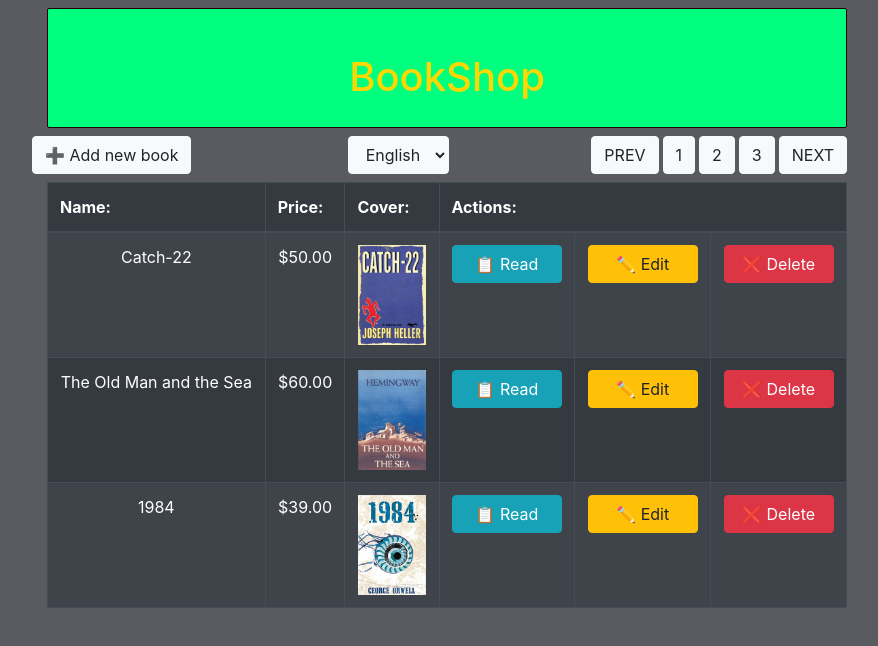
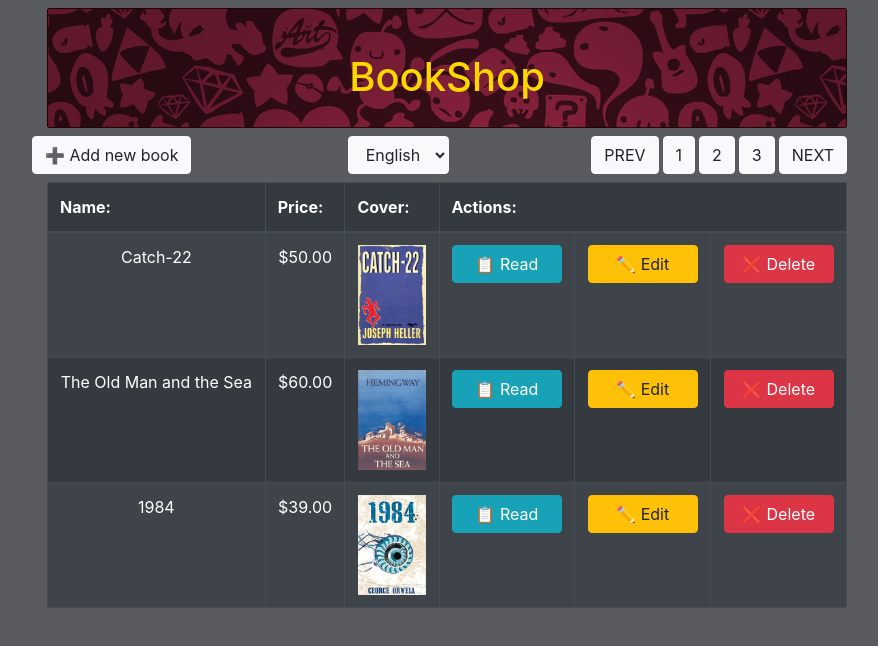
Before and after one commit to ramdavidov/book-shop, a plain HTML site: page index.html in a window 1280 px wide. Shown: the whole page, without its empty margins (193-1071 px from the left). Drawn offline with nearby package versions, Linux system fonts and the light colour scheme; the site is published under a folder, as on GitHub Pages, so addresses that start at the root find nothing.

Commit message:
Add files via upload

```diff
--- a/css/main.css
+++ b/css/main.css
@@ -19,7 +19,7 @@ body.rtl {
 header {
     background-color: springgreen;
     color: gold;
-    background-image: url("/img/header-bg.png");
+    background-image: url("../img/header-bg.png");
     height: 15vh;
     border: rgb(37, 2, 2) solid 1px;
     border-radius: 2px;
```
